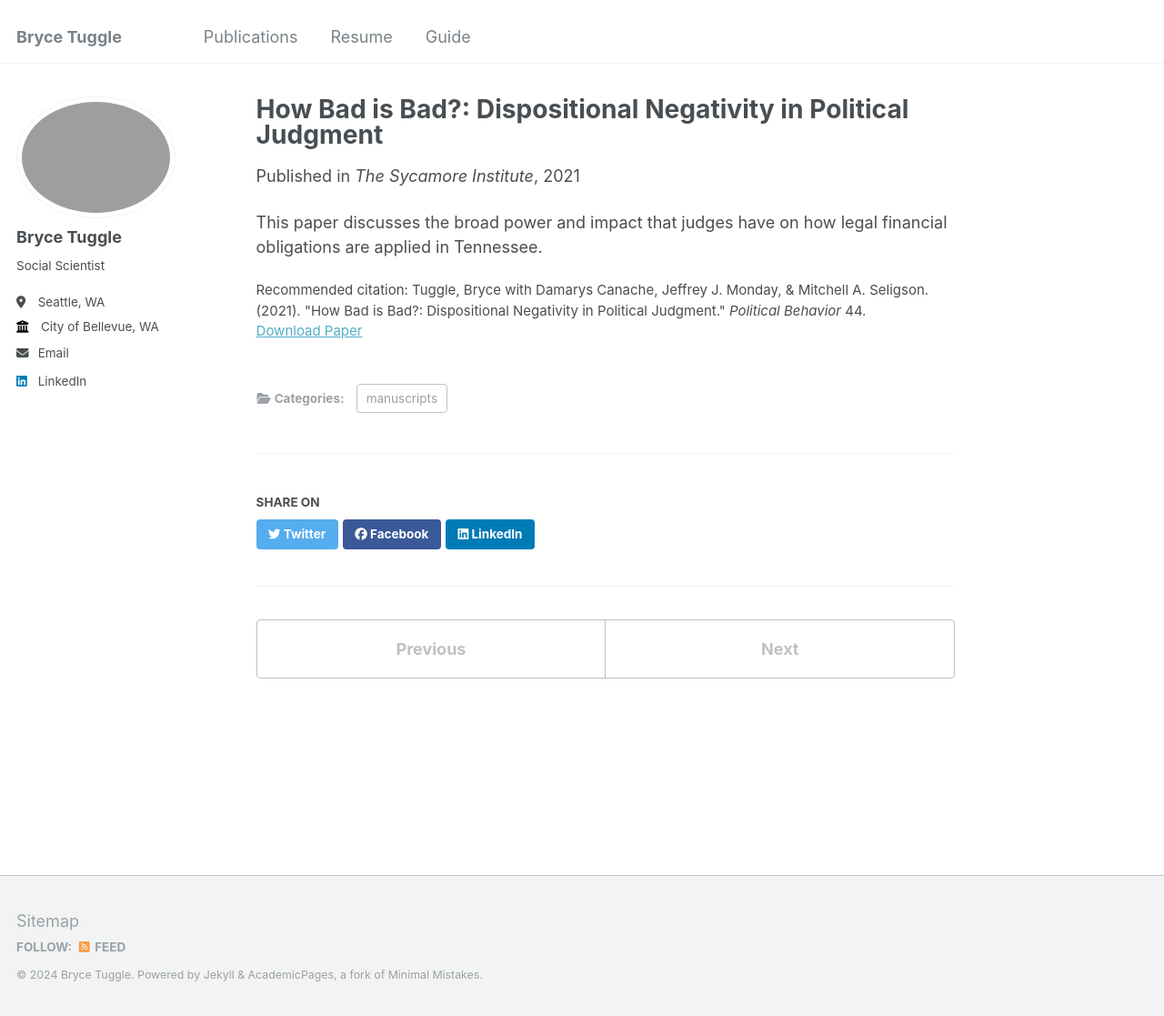
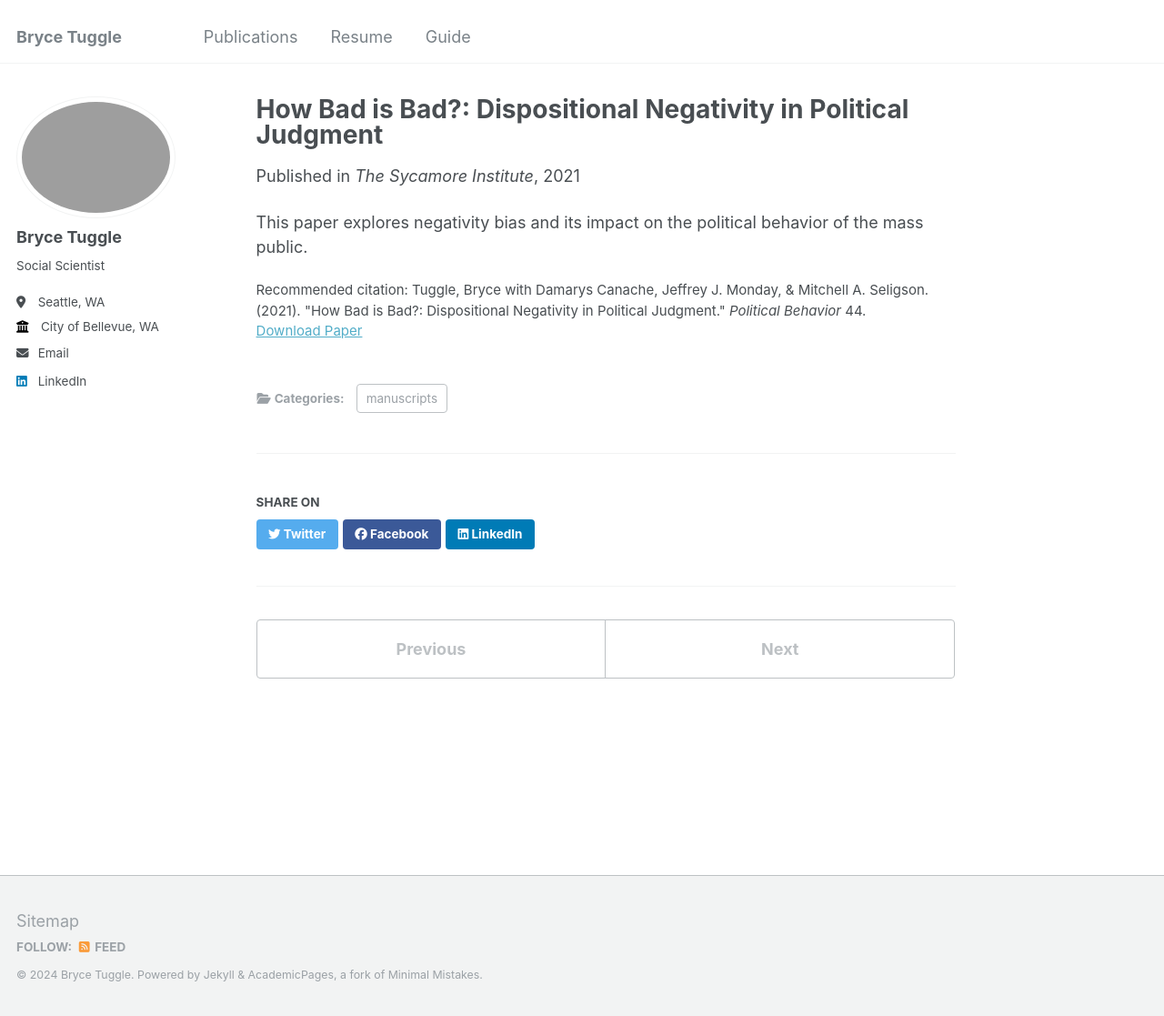
Before and after one commit to bwtuggle/bwtuggle.github.io, a Jekyll site: the page built from _publications/2021-11-20-negativity-bias.md, in a window 1280 px wide and 1117 px high. Shown: the whole window at 91% size. Built offline with Jekyll 4.4.1, drawn with Linux system fonts in a browser that asks for light colours.

Commit message:
Update 2021-11-20-negativity-bias.md

```diff
--- a/_publications/2021-11-20-negativity-bias.md
+++ b/_publications/2021-11-20-negativity-bias.md
@@ -3,7 +3,7 @@ title: "How Bad is Bad?: Dispositional Negativity in Political Judgment"
 collection: publications
 category: manuscripts
 permalink: /publication/2021-11-20-negativity-bias
-excerpt: 'This paper discusses the broad power and impact that judges have on how legal financial obligations are applied in Tennessee.'
+excerpt: 'This paper explores negativity bias and its impact on the political behavior of the mass public.'
 date: 2021-11-20
 venue: 'The Sycamore Institute'
 #slidesurl: 'http://academicpages.github.io/files/slides1.pdf'
@@ -11,4 +11,4 @@ paperurl: 'https://link.springer.com/article/10.1007/s11109-021-09757-z'
 citation: 'Tuggle, Bryce with Damarys Canache, Jeffrey J. Monday, & Mitchell A. Seligson. (2021). &quot;How Bad is Bad?: Dispositional Negativity in Political Judgment.&quot; <i>Political Behavior</i> 44.'
 ---
 
-This paper discusses the broad power and impact that judges have on how legal financial obligations are applied in Tennessee.
+This paper explores negativity bias and its impact on the political behavior of the mass public.
```
